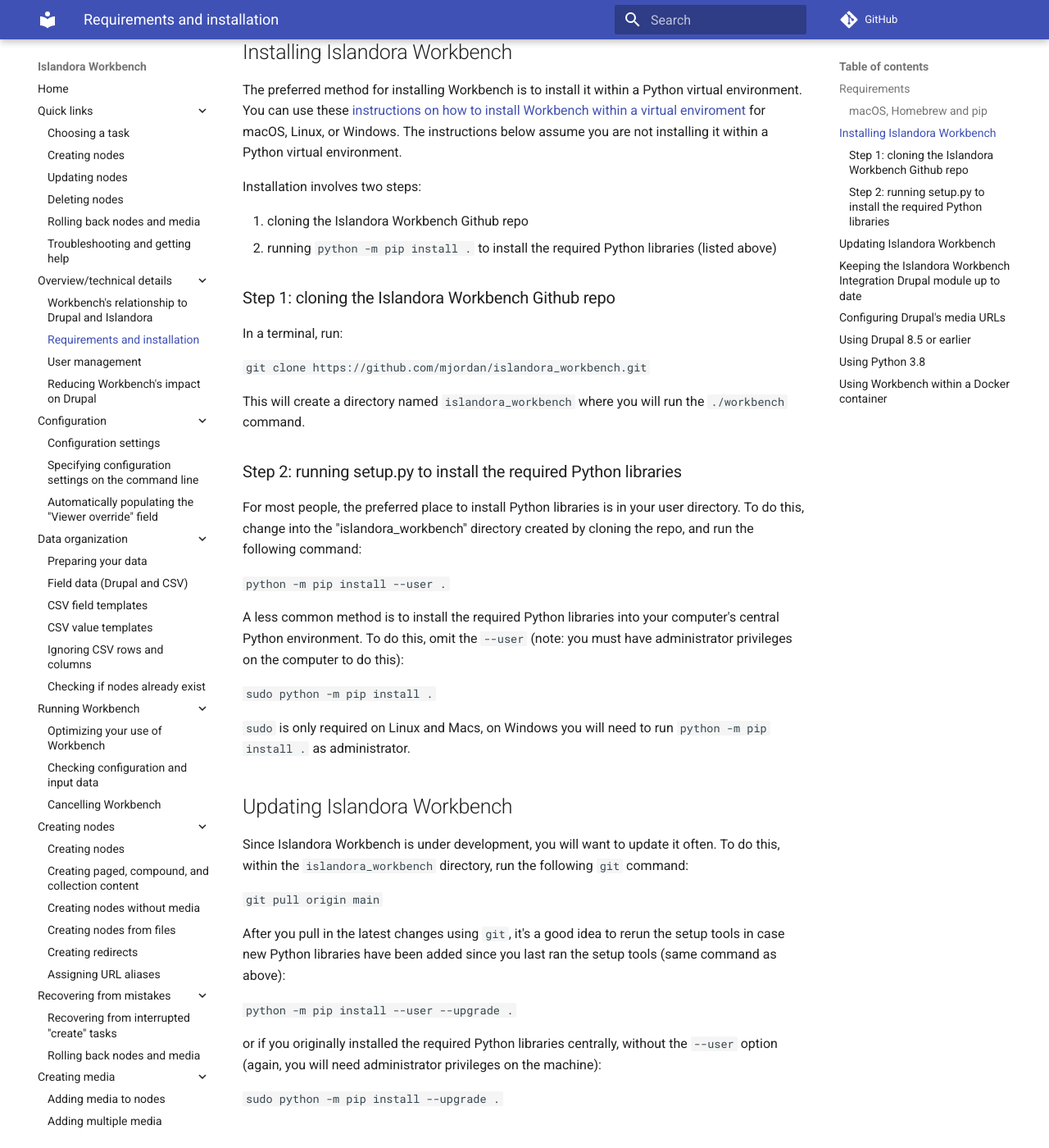
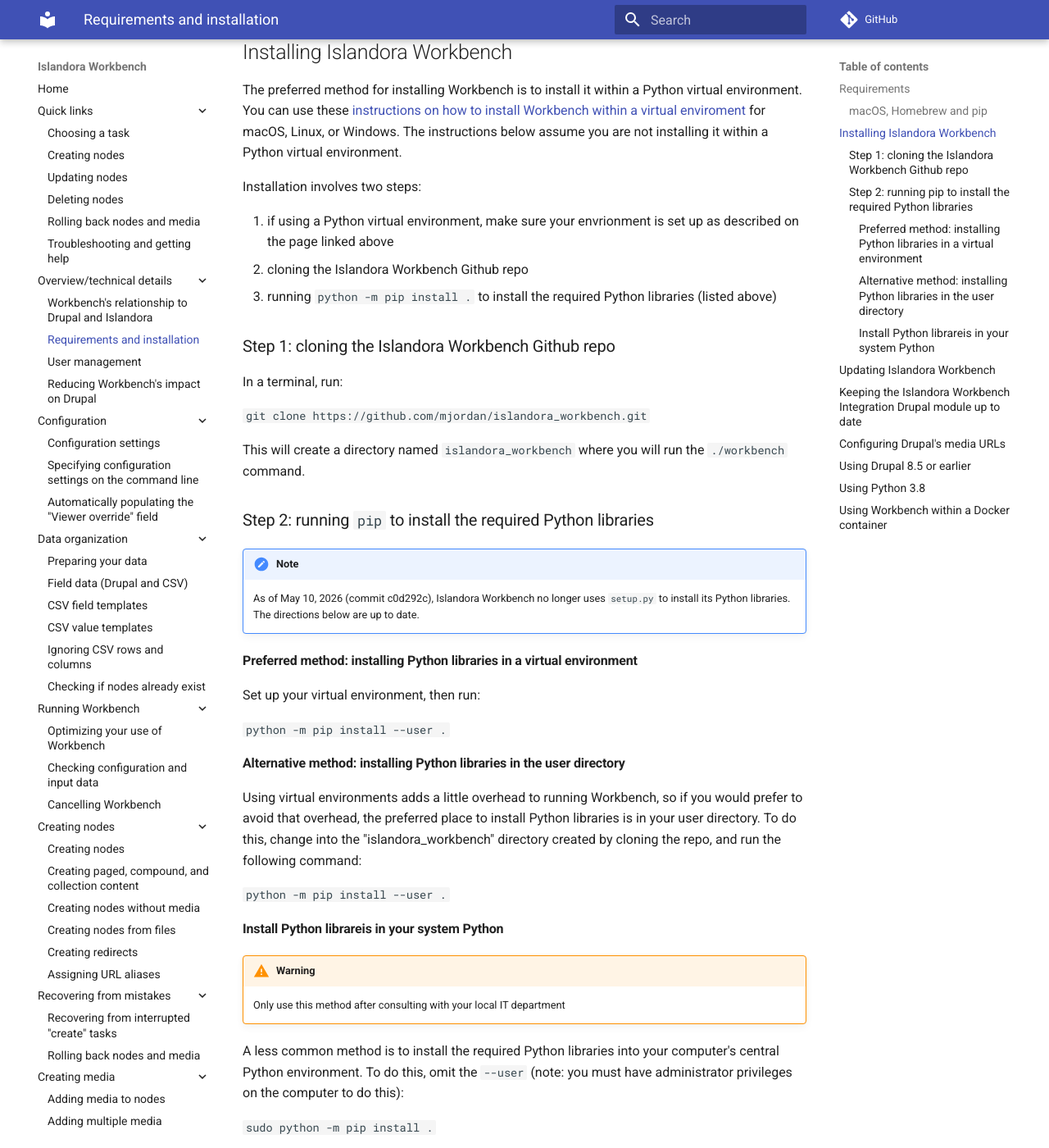
Before and after one commit to mjordan/islandora_workbench_docs, an MkDocs documentation site: the page built from docs/installation.md, in a window 1280 px wide and 1400 px high, scrolled down 1440 px. Shown: the whole window at 82% size. Built offline with MkDocs 1.6.1 and Material for MkDocs 9.7.7, drawn with Linux system fonts in a browser that asks for light colours; comment, search, counter and statistics services are not loaded.

Commit message:
Further updates to installation docs.

```diff
--- a/docs/installation.md
+++ b/docs/installation.md
@@ -36,6 +36,7 @@
 
 Installation involves two steps:
 
+1. if using a Python virtual environment, make sure your envrionment is set up as described on the page linked above
 1. cloning the Islandora Workbench Github repo
 1. running `python -m pip install .` to install the required Python libraries (listed above)
 
@@ -47,11 +48,27 @@
 
 This will create a directory named `islandora_workbench` where you will run the `./workbench` command.
 
-### Step 2: running setup.py to install the required Python libraries
+### Step 2: running `pip` to install the required Python libraries
 
-For most people, the preferred place to install Python libraries is in your user directory. To do this, change into the "islandora_workbench" directory created by cloning the repo, and run the following command:
+!!! note
+    As of May 10, 2026 (commit c0d292c), Islandora Workbench no longer uses `setup.py` to install its Python libraries. The directions below are up to date.
+
+#### Preferred method: installing Python libraries in a virtual environment
+
+Set up your virtual environment, then run:
 
 `python -m pip install --user .`
+
+#### Alternative method: installing Python libraries in the user directory
+
+Using virtual environments adds a little overhead to running Workbench, so if you would prefer to avoid that overhead, the preferred place to install Python libraries is in your user directory. To do this, change into the "islandora_workbench" directory created by cloning the repo, and run the following command:
+
+`python -m pip install --user .`
+
+#### Install Python librareis in your system Python
+
+!!! warning
+    Only use this method after consulting with your local IT department
 
 A less common method is to install the required Python libraries into your computer's central Python environment. To do this, omit the `--user` (note: you must have administrator privileges on the computer to do this):
 
```
Also changed, not shown: docs/changelog.md (+1 -0 lines).
